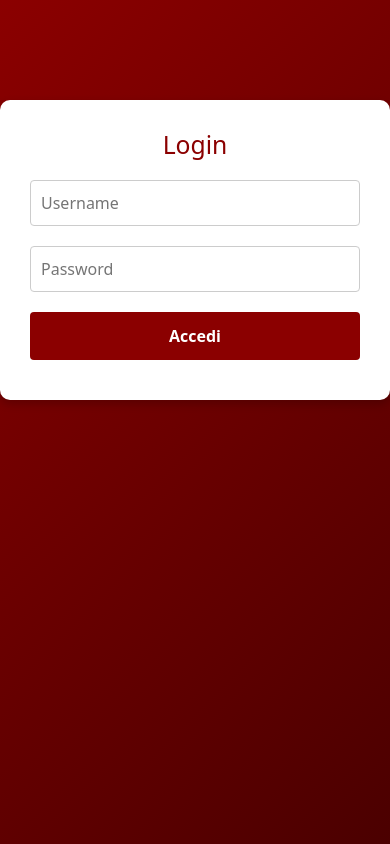
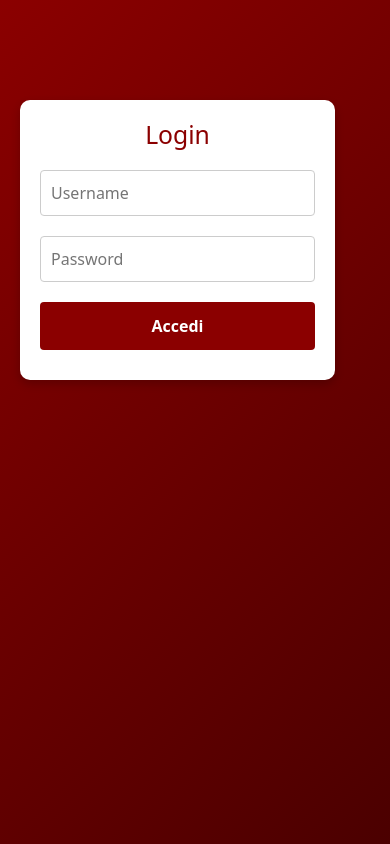
Before and after one commit to DonatiFed/AssetTracker, a React (Create React App) app in the folder frontend/: page /login in a window 390 px wide. Built offline with nearby package versions, Linux system fonts and the light colour scheme.

Commit message:
responsività migliorata

```diff
--- a/frontend/src/style.css
+++ b/frontend/src/style.css
@@ -484,3 +484,44 @@ body {
     background: #8B0000;
     color: white;
 }
+
+/* Schermi piccoli (telefono) */
+@media (max-width: 600px) {
+    .login-container, .profile-card {
+        width: 90%; /* Riduci la larghezza */
+        padding: 20px;
+    }
+
+    .navbar {
+        padding: 10px;
+    }
+
+    .navbar ul {
+        flex-direction: column;
+        align-items: center;
+    }
+
+    .navbar li {
+        margin: 10px 0;
+    }
+
+    .styled-table {
+        font-size: 14px;
+    }
+
+    .table-container {
+        width: 100%;
+        overflow-x: auto; /* Abilita lo scroll orizzontale se necessario */
+    }
+}
+
+/* Tablet */
+@media (max-width: 1024px) {
+    .login-container, .profile-card {
+        max-width: 350px;
+    }
+
+    .styled-table {
+        font-size: 15px;
+    }
+}
```
